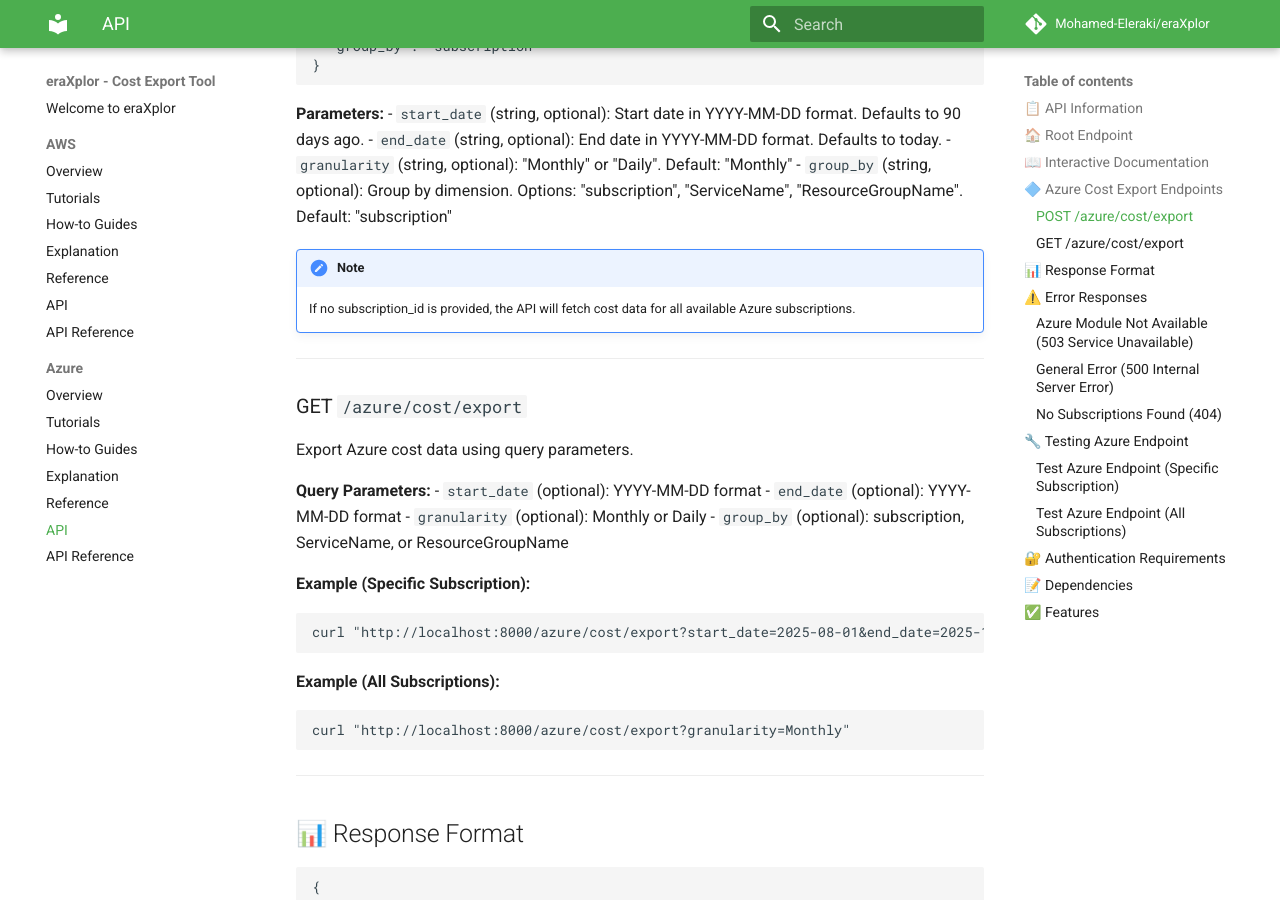
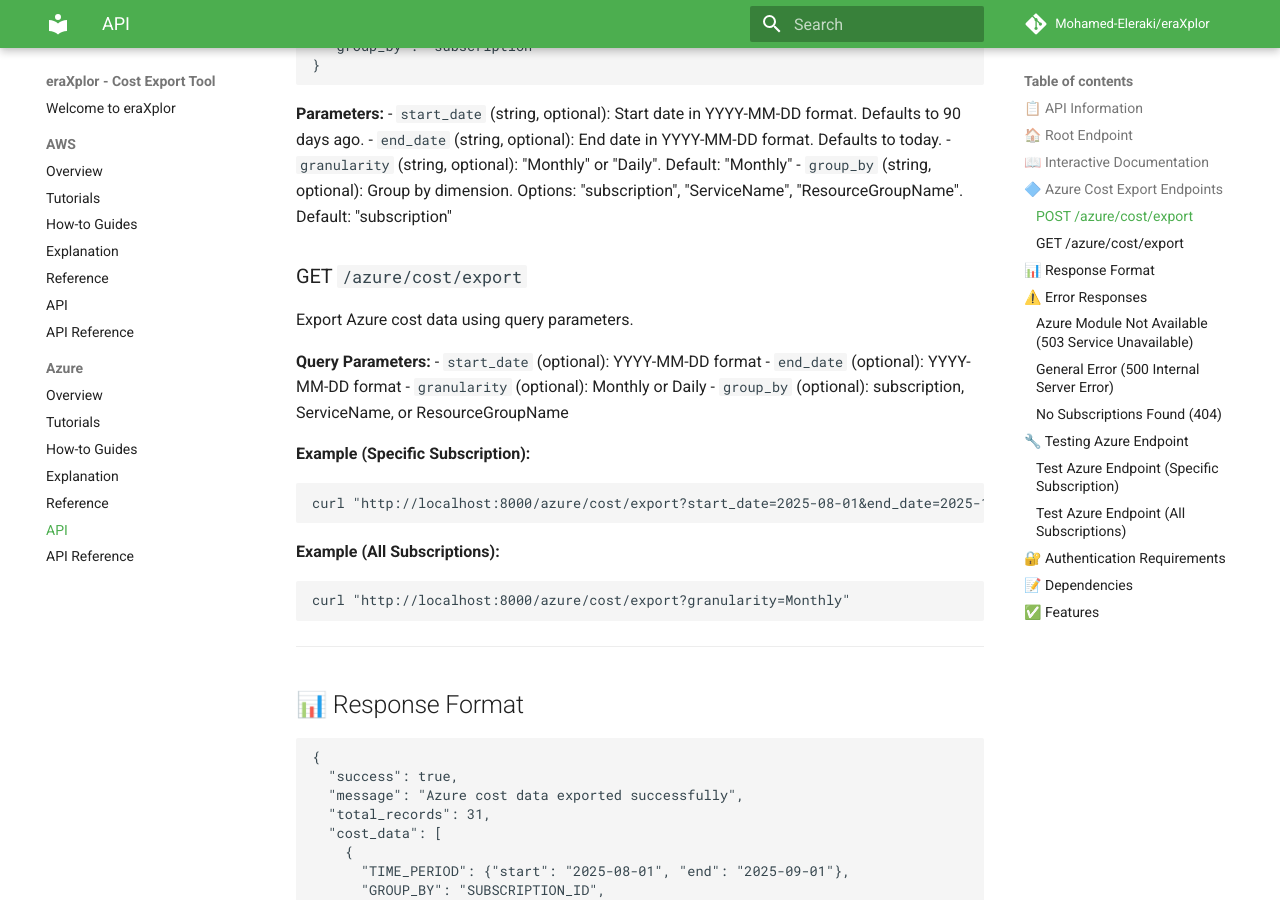
Before and after one commit to Mohamed-Eleraki/eraXplor, an MkDocs documentation site: the page built from docs/api/azure.md, in a window 1280 px wide and 900 px high, scrolled down 1004 px. Built offline with MkDocs 1.6.1 and Material for MkDocs 9.7.7, drawn with Linux system fonts in a browser that asks for light colours; comment, search, counter and statistics services are not loaded.

Commit message:
upd: docs api

```diff
--- a/docs/api/azure.md
+++ b/docs/api/azure.md
@@ -44,11 +44,6 @@
 - `end_date` (string, optional): End date in YYYY-MM-DD format. Defaults to today.
 - `granularity` (string, optional): "Monthly" or "Daily". Default: "Monthly"
 - `group_by` (string, optional): Group by dimension. Options: "subscription", "ServiceName", "ResourceGroupName". Default: "subscription"
-
-!!! note
-    If no subscription_id is provided, the API will fetch cost data for all available Azure subscriptions.
-
----
 
 ### GET `/azure/cost/export`
 
```
